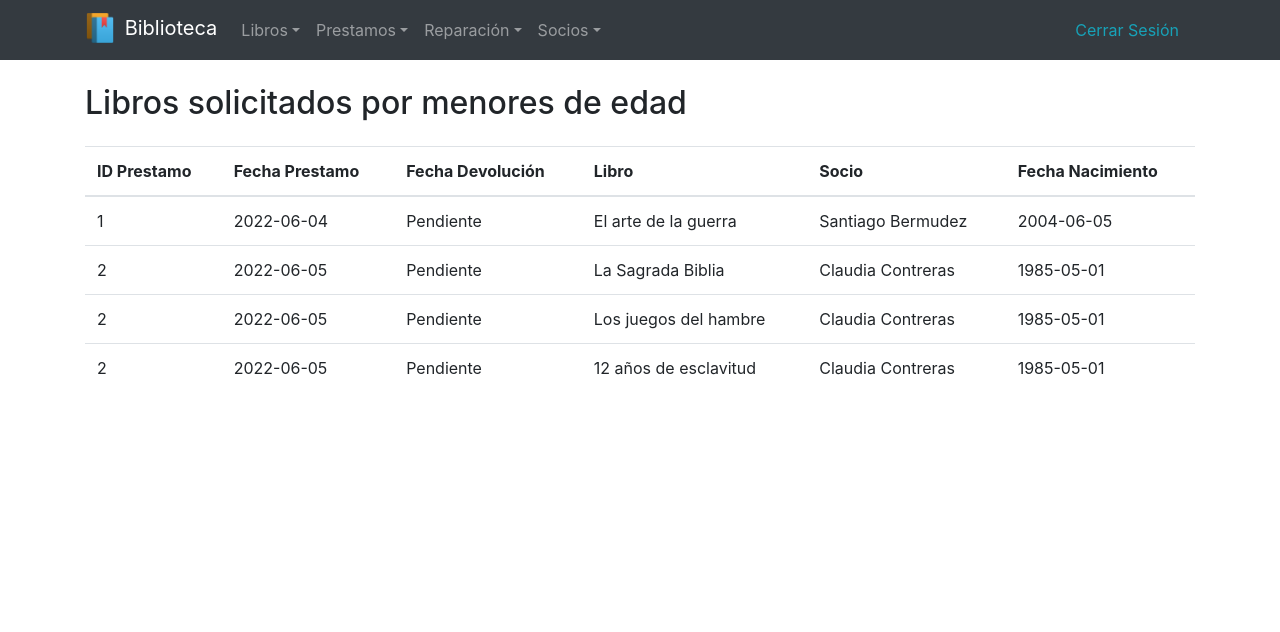
After one commit to ivangillig/Biblioteca_Control, a PHP site: page /templates/Prestamos/ListaPrimerSemestre.php in a window 1280 px wide. The commit adds this page. Shown: the top 632 px of the page. Run offline with PHP 8.4, Linux system fonts and the light colour scheme; a user stored in the database is signed in; data comes from the database, SQL or seed files in the repository.

Commit message:
Lista de prestamos para primer semestre

```diff
--- a/Header.php
+++ b/Header.php
@@ -43,6 +43,7 @@
                             <a class="dropdown-item" href="/templates/Prestamos/ListaPorSocio.php">Prestamos por socio</a>
                             <a class="dropdown-item" href="/templates/Prestamos/ListaPorFecha.php">Prestamos por fechas</a>
                             <a class="dropdown-item" href="/templates/Prestamos/ListaPorMenores.php">Prestamos a menores</a>
+                            <a class="dropdown-item" href="/templates/Prestamos/ListaPrimerSemestre.php">Prestamos primer semestre</a>
                         </div>
                     </li>
 
--- /dev/null
+++ b/templates/Prestamos/ListaPrimerSemestre.php
@@ -0,0 +1,58 @@
+<?php
+      include '../../config/funciones.php';
+      include '../../config/database.php';
+
+//Verifico que el usuario esté autenticado
+$auth = estaAutenticado();
+
+if(!$auth){
+    header('Location: /login.php');
+}
+
+
+        //traigo todos los libros en prestamos vigentes para cierto socio
+        $query = "SELECT * FROM detalleprestamo d JOIN prestamo p ON d.cod_prestamo = p.cod_prestamo JOIN libro l ON d.cod_libro = l.cod_libro JOIN socio s ON p.cod_socio = s.cod_socio WHERE p.fecha_devolucion IS NULL AND month(p.fecha_prestamo) > 1 AND month(p.fecha_prestamo) < 7";
+
+        //hago la consulta
+        $resultado = mysqli_query(conectarDB(), $query);
+
+        include '../../Header.php';
+        if ($resultado) {
+
+        ?>
+
+            <div class="container mt-4">
+            <h2>Libros solicitados por menores de edad</h2>
+            <table class="table mt-4" >
+                <thead>
+                    <tr>
+                        <th>ID Prestamo</th>
+                        <th>Fecha Prestamo</th>
+                        <th>Fecha Devolución</th>
+                        <th>Libro</th>
+                        <th>Socio</th>
+                        <th>Fecha Nacimiento</th>
+                    </tr>
+                </thead>
+                <tbody>
+                    <?php while($rep = mysqli_fetch_assoc($resultado)): ?>
+                    <tr>
+                        <td><?php echo $rep['cod_prestamo'] ?></td>
+                        <td><?php echo $rep['fecha_prestamo'] ?></td>
+                        <td><?php echo $rep['fecha_devolucion'] ? $rep['fecha_devolucion'] : 'Pendiente' ?></td>
+                        <td><?php echo $rep['titulo'] ?></td>
+                        <td><?php echo $rep['nomyape'] ?></td>
+                        <td><?php echo $rep['fnacimiento'] ?></td>
+
+                    </tr>
+                    <?php endwhile ?>
+                </tbody>
+            </table>
+            </div>
+
+        <?php }else{echo 'REVISAR SQL';}
+
+
+include '../../Footer.php';
+
+?>
```
Also changed, not shown: test.php (added, +29 -0 lines).
